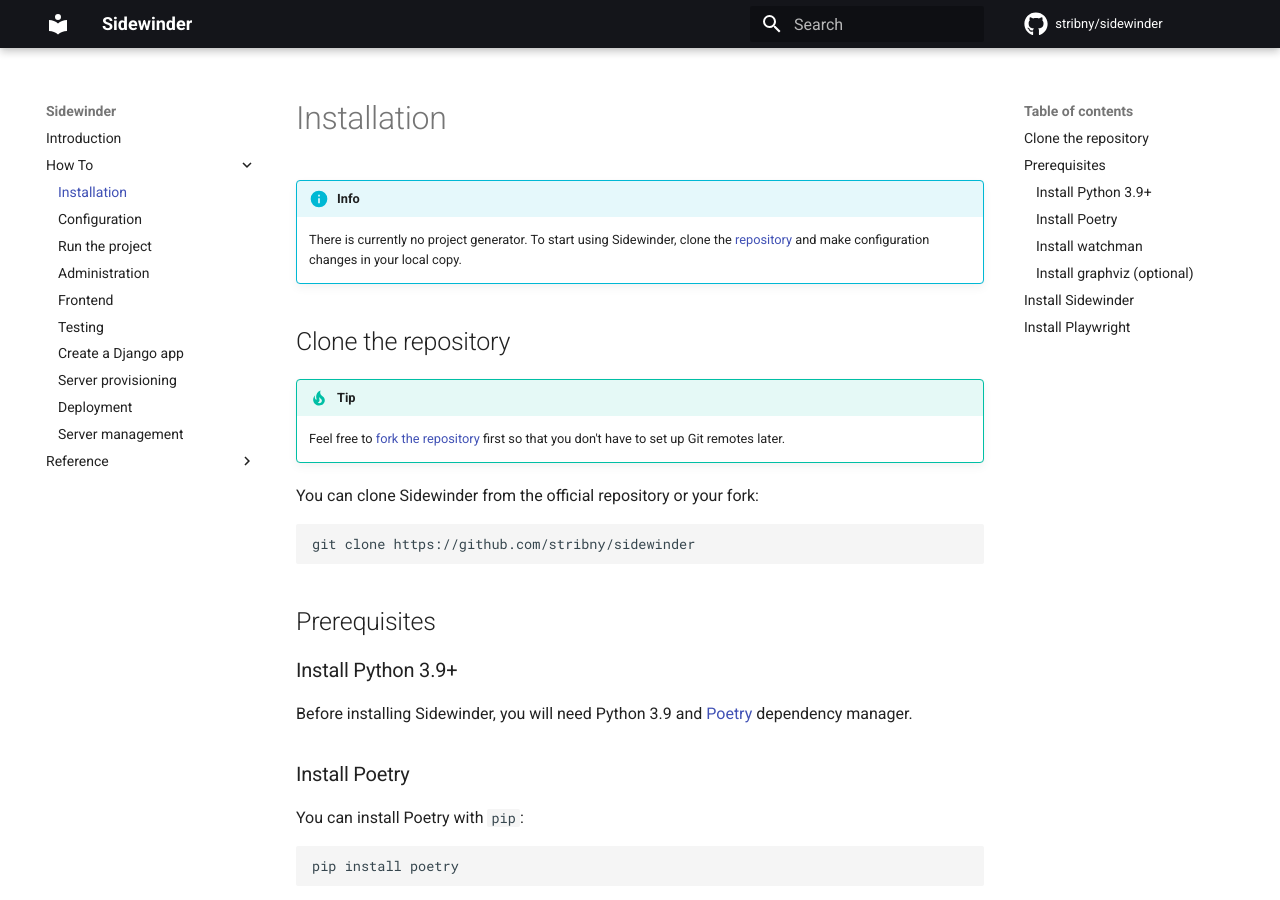
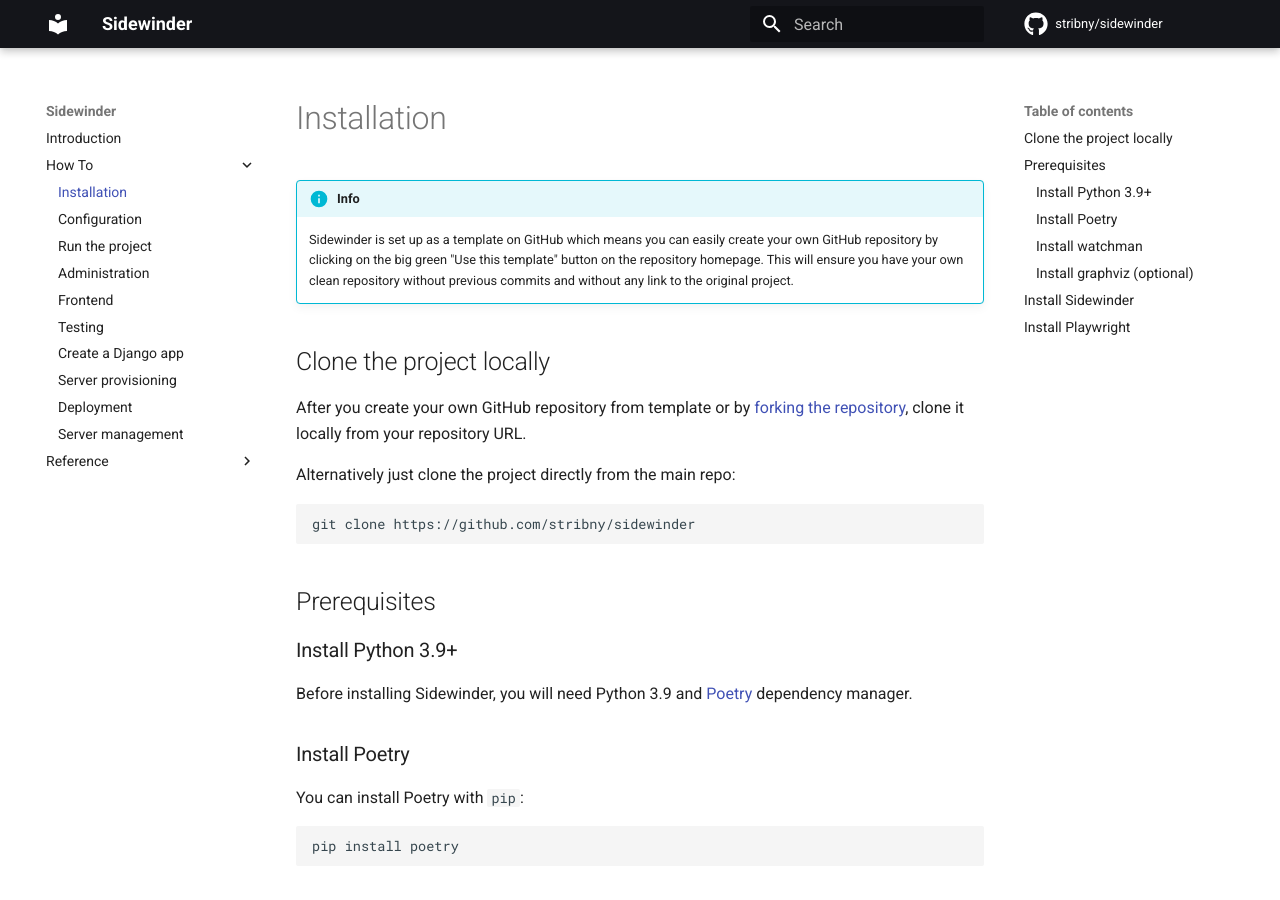
Before and after one commit to stribny/sidewinder, an MkDocs documentation site: the page built from docs/howto/installation.md, in a window 1280 px wide and 900 px high. Built offline with MkDocs 1.6.1 and Material for MkDocs 9.7.7, drawn with Linux system fonts in a browser that asks for light colours; comment, search, counter and statistics services are not loaded.

Commit message:
docs: Change installation instructions to use Use this template feature

````diff
--- a/docs/howto/installation.md
+++ b/docs/howto/installation.md
@@ -2,17 +2,13 @@
 
 !!! info
 
-    There is currently no project generator. To start using Sidewinder, clone the [repository](https://github.com/stribny/sidewinder) and make configuration
-    changes in your local copy.
+    Sidewinder is set up as a template on GitHub which means you can easily create your own GitHub repository by clicking on the big green "Use this template" button on the repository homepage. This will ensure you have your own clean repository without previous commits and without any link to the original project.
 
-## Clone the repository
+## Clone the project locally
 
-!!! tip
+After you create your own GitHub repository from template or by [forking the repository](https://docs.github.com/en/get-started/quickstart/fork-a-repo), clone it locally from your repository URL.
 
-    Feel free to [fork the repository](https://docs.github.com/en/get-started/quickstart/fork-a-repo) first so that you don't have to
-    set up Git remotes later.
-
-You can clone Sidewinder from the official repository or your fork:
+Alternatively just clone the project directly from the main repo:
 
 ```
 git clone https://github.com/stribny/sidewinder
````
